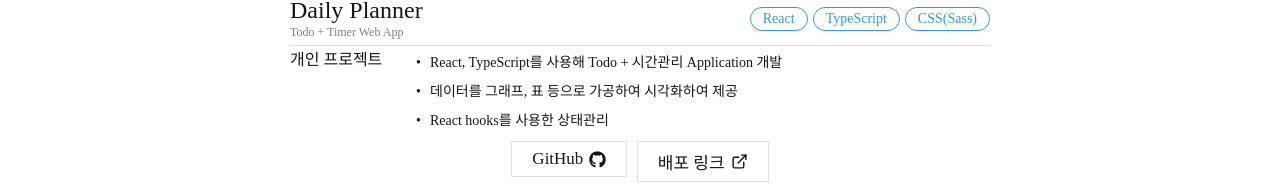
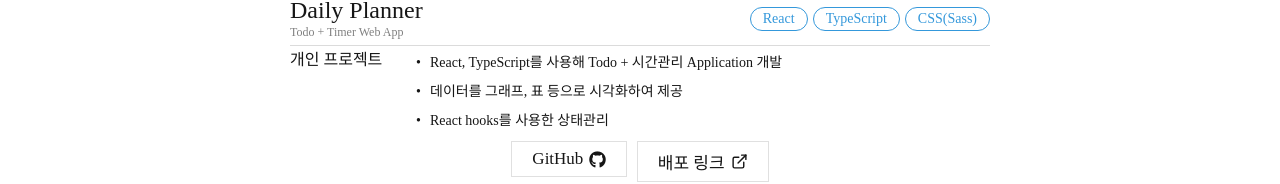
Before and after one commit to hjhun0504/portfolio, a React (Create React App) app: page / in a window 1280 px wide. Shown: the part 730-914 px from the top of the page. Built offline with nearby package versions, Linux system fonts and the light colour scheme; a web font is replaced by a local one.

Commit message:
Fix typo

```diff
--- a/src/data/index.ts
+++ b/src/data/index.ts
@@ -38,7 +38,7 @@
     role: '개인 프로젝트',
     desc: [
       'React, TypeScript를 사용해 Todo + 시간관리 Application 개발',
-      '데이터를 그래프, 표 등으로 가공하여 시각화하여 제공',
+      '데이터를 그래프, 표 등으로 시각화하여 제공',
       'React hooks를 사용한 상태관리',
     ],
     videos: [{ name: 'todo.mov', width: '100%' }],
```
